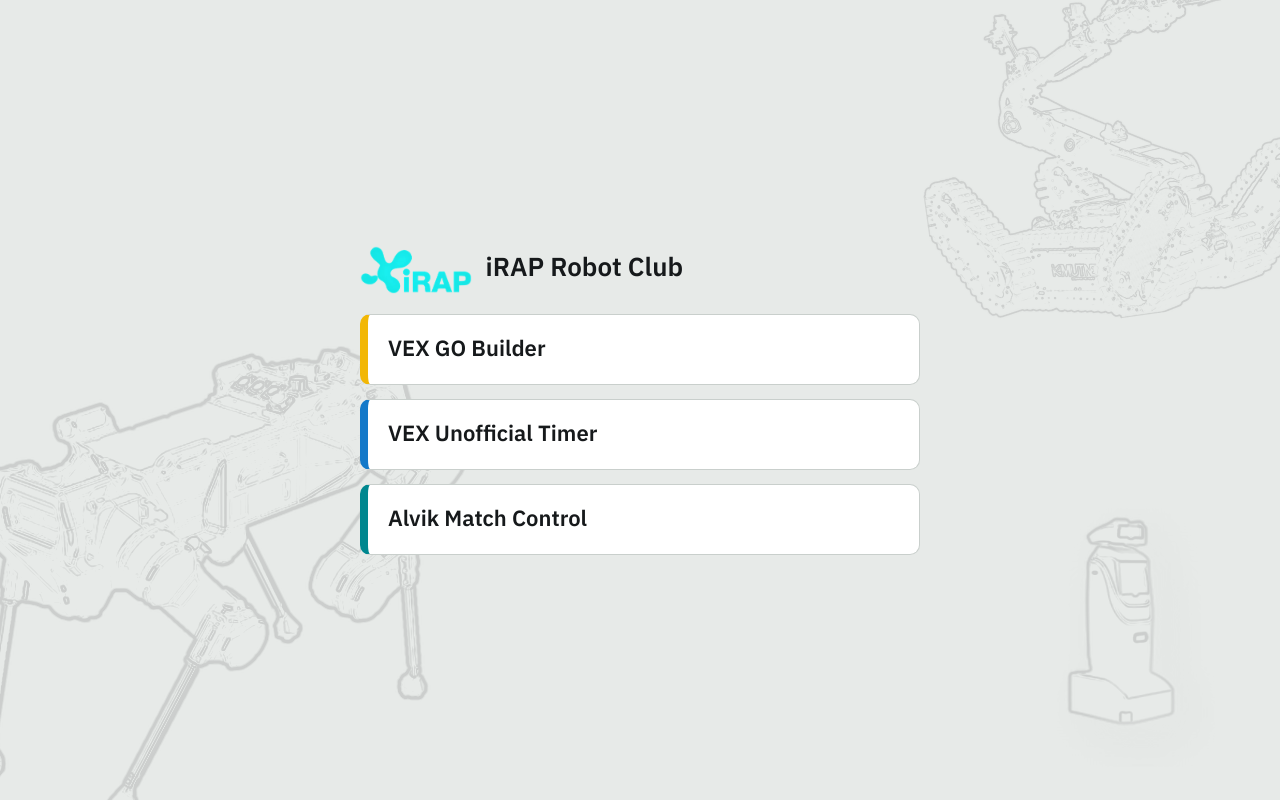
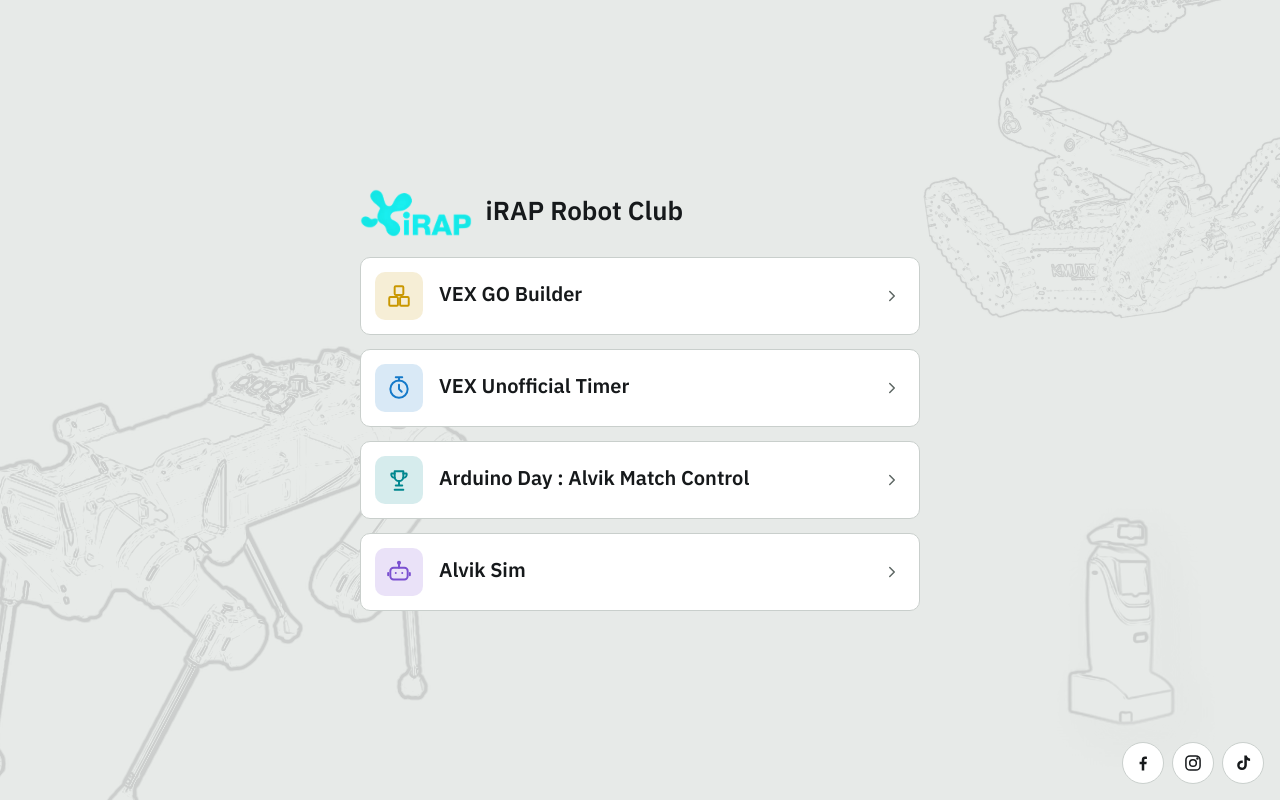
Before and after one commit to raphael-nt/raphael-nt.github.io, a plain HTML site: page index.html in a window 1280 px wide. Drawn offline with Linux system fonts and the light colour scheme.

Commit message:
Add Alvik Sim, card icons and social links, rename Alvik Match Control card

```diff
--- a/index.html
+++ b/index.html
@@ -18,11 +18,21 @@ main{width:min(560px,100%);display:grid;gap:14px}
 header{display:flex;align-items:center;gap:14px;margin-bottom:6px}
 header img{height:48px}
 h1{margin:0;font-weight:600;font-size:26px;line-height:1.25}
-a.pick{display:grid;gap:2px;padding:18px 20px;background:var(--panel);border:1px solid var(--line);border-left:8px solid var(--c);border-radius:var(--r-md);color:inherit;text-decoration:none}
-a.pick:hover{border-color:var(--ink);border-left-color:var(--c)}
+a.pick{display:flex;align-items:center;gap:16px;padding:14px 18px 14px 14px;background:var(--panel);border:1px solid var(--line);border-radius:var(--r-md);color:inherit;text-decoration:none;transition:border-color .15s,transform .15s}
+a.pick:hover{border-color:var(--c);transform:translateY(-1px)}
 a.pick:focus-visible{outline:3px solid var(--teal);outline-offset:2px}
-a.pick b{font-size:22px;font-weight:600}
-.vex{--c:var(--tape)} .alvik{--c:var(--teal)} .timer{--c:#1479C9}
+a.pick .ic{flex:none;width:48px;height:48px;border-radius:10px;display:grid;place-items:center;background:color-mix(in srgb,var(--c) 16%,transparent);color:var(--c)}
+a.pick .ic svg{width:26px;height:26px}
+a.pick b{flex:1;font-size:20px;font-weight:600;line-height:1.3}
+a.pick .go{flex:none;width:18px;height:18px;color:var(--muted)}
+a.pick:hover .go{color:var(--c)}
+.vex{--c:#C99700} .alvik{--c:var(--teal)} .timer{--c:#1479C9} .sim{--c:#7A4FD0}
+.social{position:fixed;right:16px;bottom:16px;z-index:2;display:flex;gap:8px}
+.social a{width:42px;height:42px;border-radius:50%;display:grid;place-items:center;background:var(--panel);border:1px solid var(--line);color:var(--ink);transition:border-color .15s,color .15s}
+.social a:hover{border-color:var(--teal);color:var(--teal)}
+.social a:focus-visible{outline:3px solid var(--teal);outline-offset:2px}
+.social svg{width:20px;height:20px}
+@media (max-width:640px){body{padding-bottom:84px}}
 main{position:relative;z-index:1}
 /* robot line art from the iRAP shirt set, faint in the corners */
 .art{position:fixed;inset:0;overflow:hidden;pointer-events:none;z-index:0}
@@ -50,9 +60,15 @@ main{position:relative;z-index:1}
 </div>
 <main>
 <header><img src="shared/irap.png" alt="iRAP"><h1>iRAP Robot Club</h1></header>
-<a class="pick vex" href="vex-go-builder/"><b>VEX GO Builder</b></a>
-<a class="pick timer" href="vex-unofficial-timer/"><b>VEX Unofficial Timer</b></a>
-<a class="pick alvik" href="alvik-match-control/"><b>Alvik Match Control</b></a>
+<a class="pick vex" href="vex-go-builder/"><span class="ic"><svg viewBox="0 0 24 24" fill="none" stroke="currentColor" stroke-width="1.8" stroke-linecap="round" stroke-linejoin="round" aria-hidden="true"><rect x="3" y="13" width="8" height="8" rx="1"/><rect x="13" y="13" width="8" height="8" rx="1"/><rect x="8" y="3" width="8" height="8" rx="1"/></svg></span><b>VEX GO Builder</b><svg class="go" viewBox="0 0 24 24" fill="none" stroke="currentColor" stroke-width="2" stroke-linecap="round" stroke-linejoin="round" aria-hidden="true"><path d="m9 6 6 6-6 6"/></svg></a>
+<a class="pick timer" href="vex-unofficial-timer/"><span class="ic"><svg viewBox="0 0 24 24" fill="none" stroke="currentColor" stroke-width="1.8" stroke-linecap="round" stroke-linejoin="round" aria-hidden="true"><circle cx="12" cy="13" r="8"/><path d="M12 9v4l2.5 2.5M9 2h6M12 2v3"/></svg></span><b>VEX Unofficial Timer</b><svg class="go" viewBox="0 0 24 24" fill="none" stroke="currentColor" stroke-width="2" stroke-linecap="round" stroke-linejoin="round" aria-hidden="true"><path d="m9 6 6 6-6 6"/></svg></a>
+<a class="pick alvik" href="alvik-match-control/"><span class="ic"><svg viewBox="0 0 24 24" fill="none" stroke="currentColor" stroke-width="1.8" stroke-linecap="round" stroke-linejoin="round" aria-hidden="true"><path d="M8 4h8v5a4 4 0 0 1-8 0z"/><path d="M8 6H5a3 3 0 0 0 3 4M16 6h3a3 3 0 0 1-3 4M12 13v4M8 21h8M9 17h6"/></svg></span><b>Arduino Day : Alvik Match Control</b><svg class="go" viewBox="0 0 24 24" fill="none" stroke="currentColor" stroke-width="2" stroke-linecap="round" stroke-linejoin="round" aria-hidden="true"><path d="m9 6 6 6-6 6"/></svg></a>
+<a class="pick sim" href="arduino-alvik-sim/"><span class="ic"><svg viewBox="0 0 24 24" fill="none" stroke="currentColor" stroke-width="1.8" stroke-linecap="round" stroke-linejoin="round" aria-hidden="true"><rect x="4" y="8" width="16" height="11" rx="3"/><path d="M12 4v4M9 13h.01M15 13h.01M2 13v2M22 13v2"/><circle cx="12" cy="3.5" r="1"/></svg></span><b>Alvik Sim</b><svg class="go" viewBox="0 0 24 24" fill="none" stroke="currentColor" stroke-width="2" stroke-linecap="round" stroke-linejoin="round" aria-hidden="true"><path d="m9 6 6 6-6 6"/></svg></a>
 </main>
+<nav class="social" aria-label="iRAP social media">
+<a href="https://www.facebook.com/iraprobot" target="_blank" rel="noopener" aria-label="Facebook" title="Facebook"><svg viewBox="0 0 24 24" fill="currentColor" aria-hidden="true"><path d="M13.5 21v-7.5h2.6l.4-3h-3V8.6c0-.9.3-1.5 1.6-1.5h1.6V4.4c-.3 0-1.2-.1-2.3-.1-2.3 0-3.9 1.4-3.9 4v2.2H7.9v3h2.6V21z"/></svg></a>
+<a href="https://www.instagram.com/irap_robot/" target="_blank" rel="noopener" aria-label="Instagram" title="Instagram"><svg viewBox="0 0 24 24" fill="none" stroke="currentColor" stroke-width="1.8" aria-hidden="true"><rect x="3.5" y="3.5" width="17" height="17" rx="5"/><circle cx="12" cy="12" r="4"/><circle cx="17.3" cy="6.7" r=".6" fill="currentColor"/></svg></a>
+<a href="https://www.tiktok.com/@iraprobot" target="_blank" rel="noopener" aria-label="TikTok" title="TikTok"><svg viewBox="0 0 24 24" fill="currentColor" aria-hidden="true"><path d="M16.6 3c.4 2 1.7 3.4 3.9 3.6v3a7 7 0 0 1-3.9-1.2v6.3a5.8 5.8 0 1 1-5.8-5.8c.3 0 .6 0 .9.1v3.1a2.8 2.8 0 1 0 1.9 2.6V3z"/></svg></a>
+</nav>
 </body>
 </html>
```
Also changed, not shown: 1 other file.
